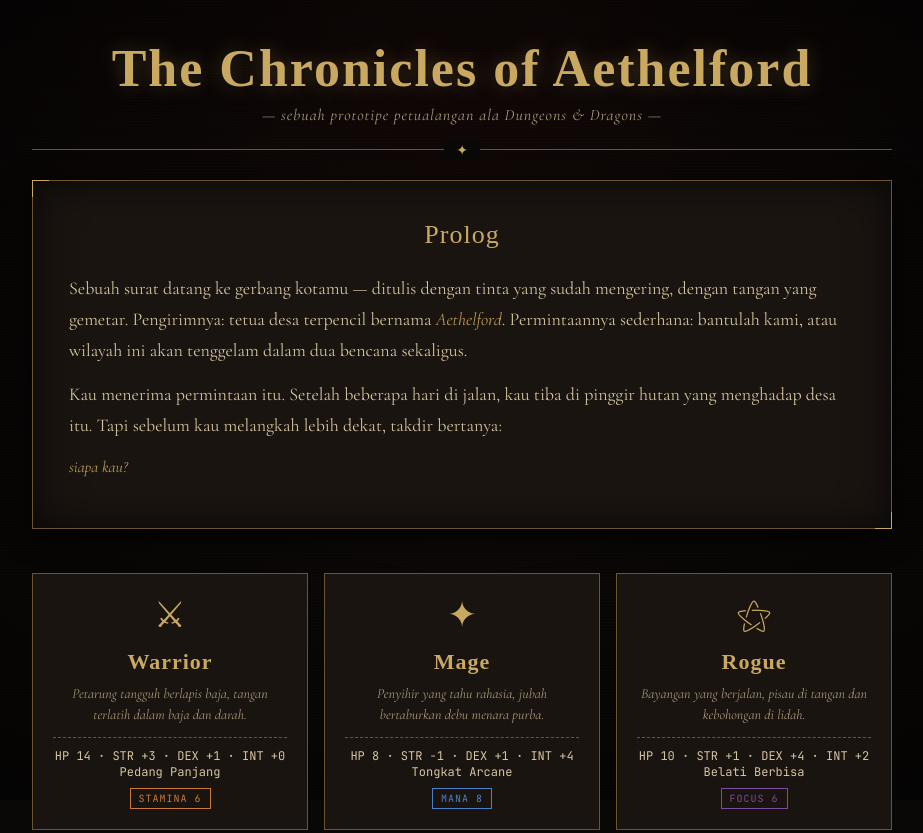
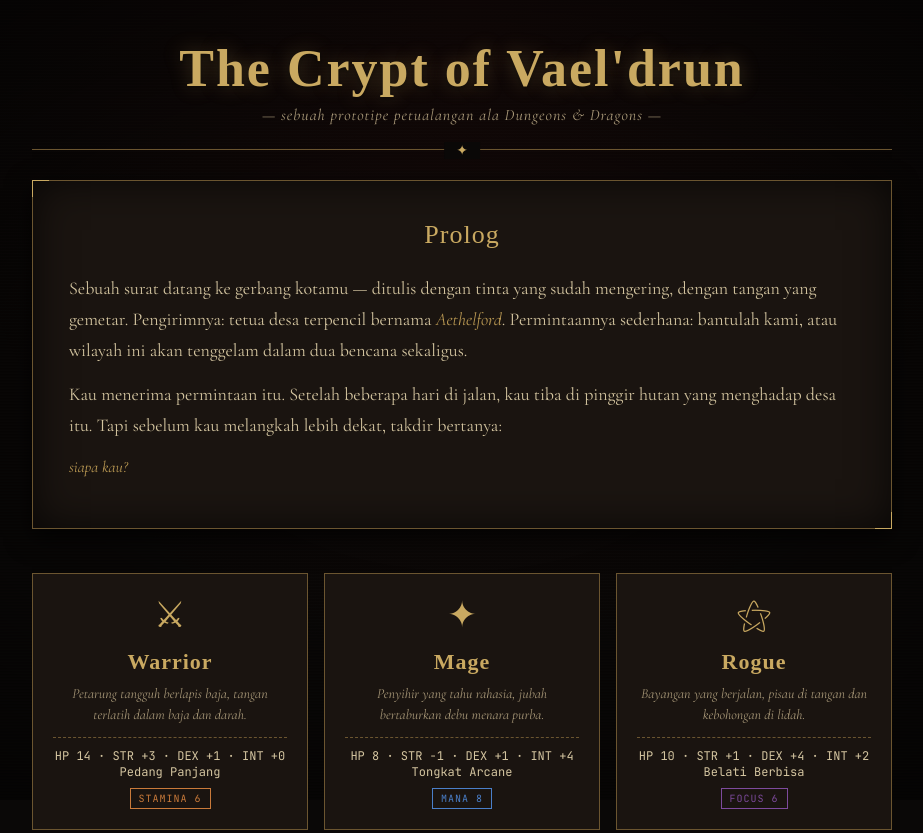
Before and after one commit to firman-hs/crypt-of-vaeldrun, a plain HTML site: page index.html in a window 1280 px wide. Shown: the top 833 px of the page, without its empty margins (178-1101 px from the left). Drawn offline with nearby package versions, Linux system fonts and the light colour scheme; a web font is replaced by a local one.

Commit message:
fix: revert title to 'The Crypt of Vael'drun' to match repo name

```diff
--- a/index.html
+++ b/index.html
@@ -14,7 +14,7 @@
 <div class="container">
 
   <header class="header">
-    <h1 class="title">The Chronicles of Aethelford</h1>
+    <h1 class="title">The Crypt of Vael'drun</h1>
     <p class="subtitle">— sebuah prototipe petualangan ala Dungeons &amp; Dragons —</p>
   </header>
 
```
Also changed, not shown: 2 other files.
